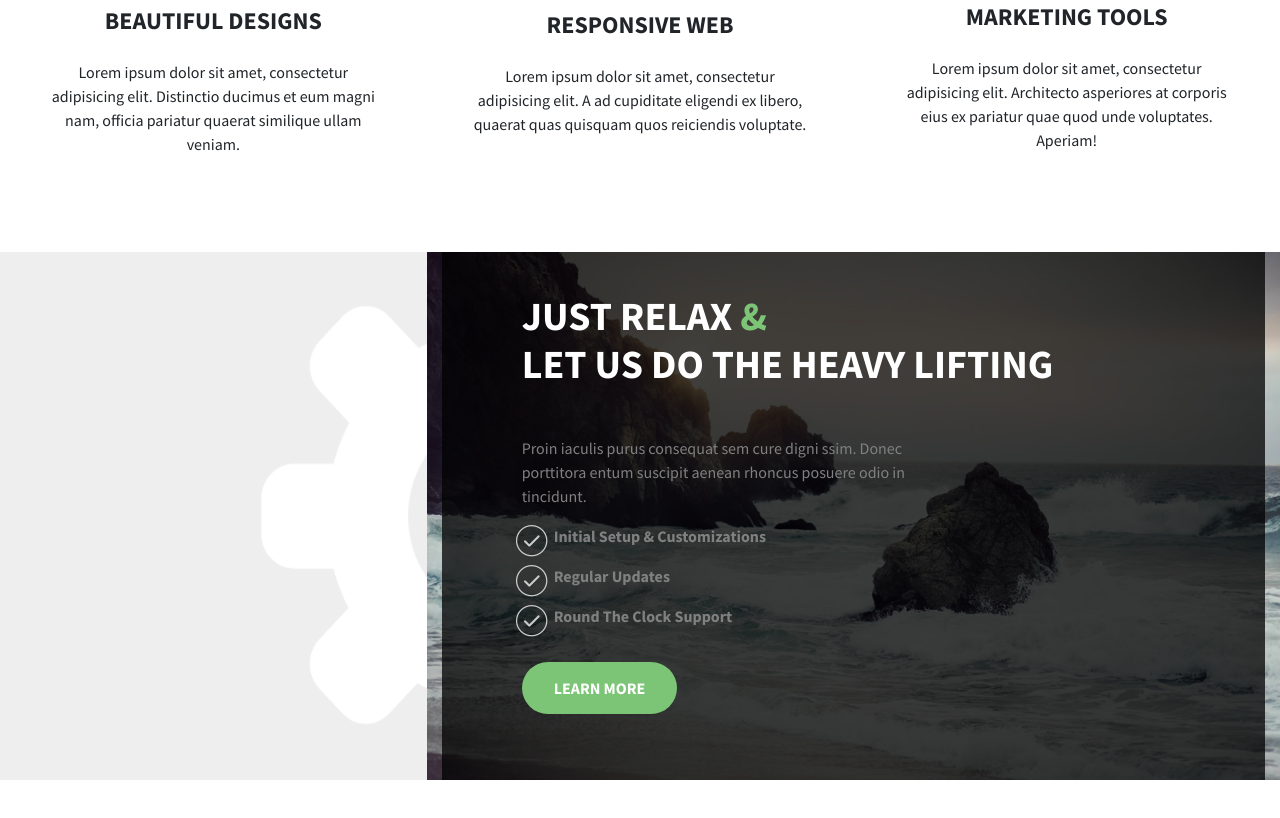
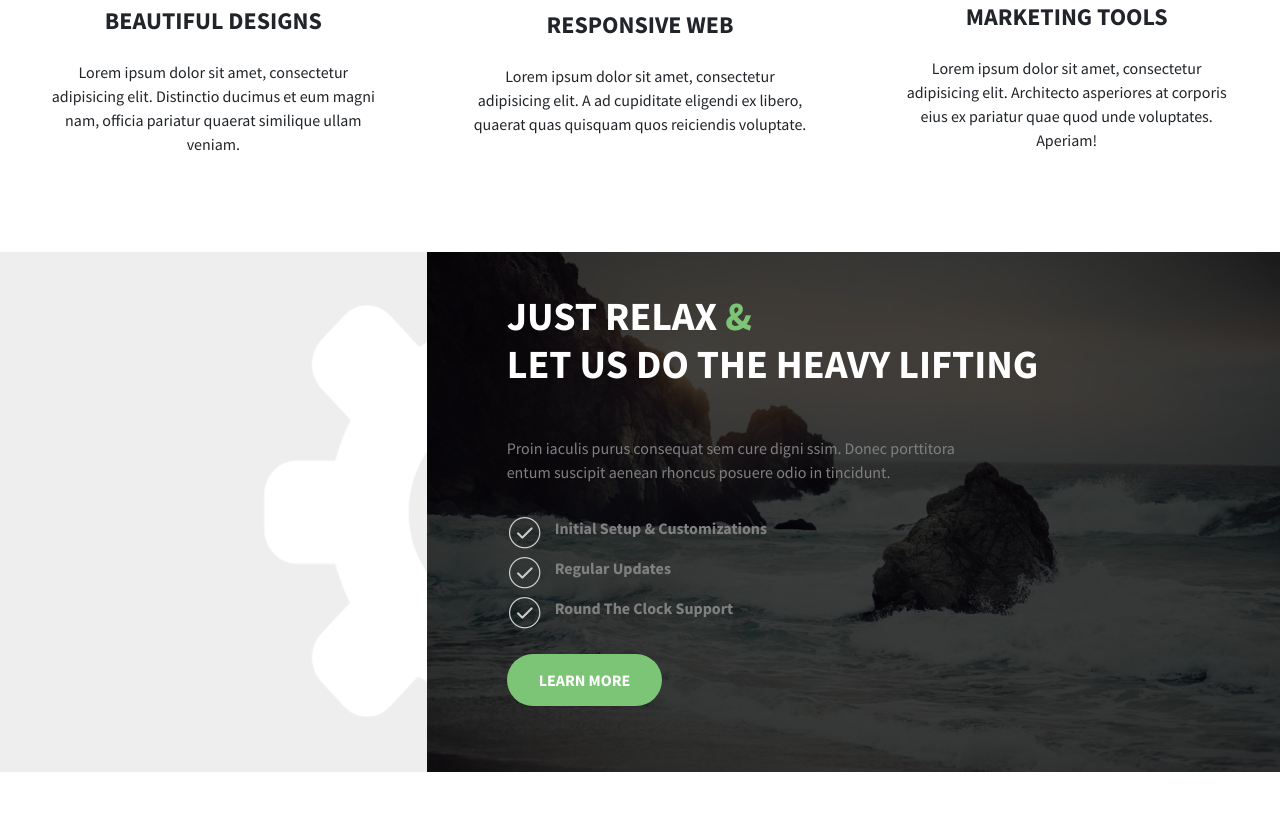
Before and after one commit to KarolKlimaszewski/treehouse, a website built with webpack: page dist/index.html in a window 1280 px wide. Shown: the part 794-1612 px from the top of the page. After the commit the page ends 1566 px from the top, so only its background shows below. Built offline with nearby package versions, Linux system fonts and the light colour scheme.

Commit message:
relax section fixed

```diff
--- a/src/scss/partials/_relax.scss
+++ b/src/scss/partials/_relax.scss
@@ -4,18 +4,21 @@
   background-position: 33% 0;
   background-size: contain;
   background-repeat: no-repeat;
+  margin: 0;
 }
 
-.relax .container .col-sm-8{
+.relax .col-sm-8{
   background-image: url("../images/rocks.png");
   background-size: cover;
   background-repeat: no-repeat;
+  background-attachment: fixed;
+  margin: 0;
+  padding: 0;
 }
 
 .relax__background{
   background-color: rgba(0,0,0,0.75);
   margin-bottom: 5em;
-  width: 100%;
   height: 100%;
 }
 
@@ -32,8 +35,8 @@
 
 .relax__description{
   color: $font;
-  width: 50%;
-  margin-left: 5em;
+  max-width: 30em;
+  margin: 0 0 2em 5em;
 }
 
 .relax__list{
@@ -44,12 +47,12 @@
 .relax__list--item{
   color: $font;
   position: relative;
-  margin: 1em 2em;
+  margin: 1em 3em;
   font-weight: 700;
   &:before{
     content: '';
     position: absolute;
-    left: -40px;
+    left: -3em;
     top: 0;
     background: url("../images/list_item.png");
     background-repeat: no-repeat;
@@ -66,7 +69,6 @@
   padding: 1em 2em;
   margin-left: 5em;
   margin-right: 1.5em;
-  margin-bottom: 5em;
   border-radius: 50px;
   font-weight: 700;
   transition: 0.5s;
```
Also changed, not shown: dist/css/style.min.css, dist/index.html, 1 other file.
